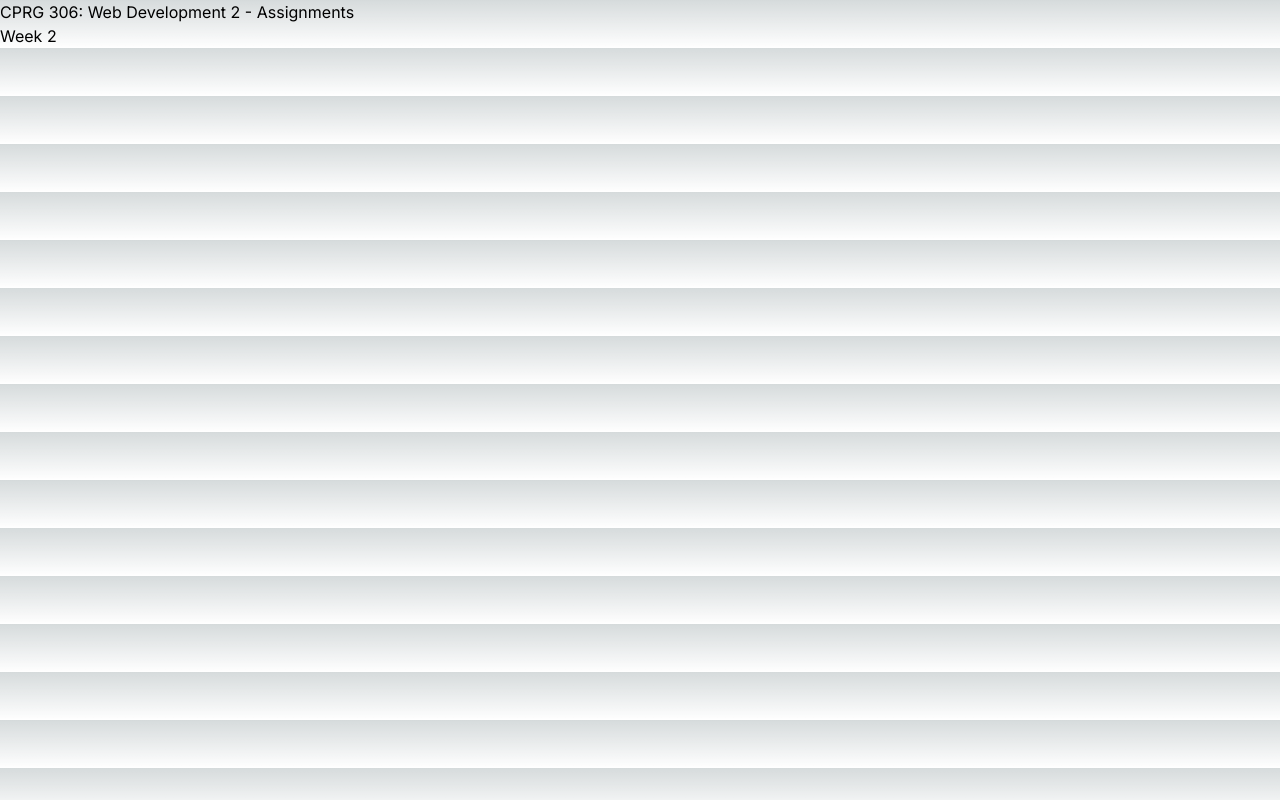
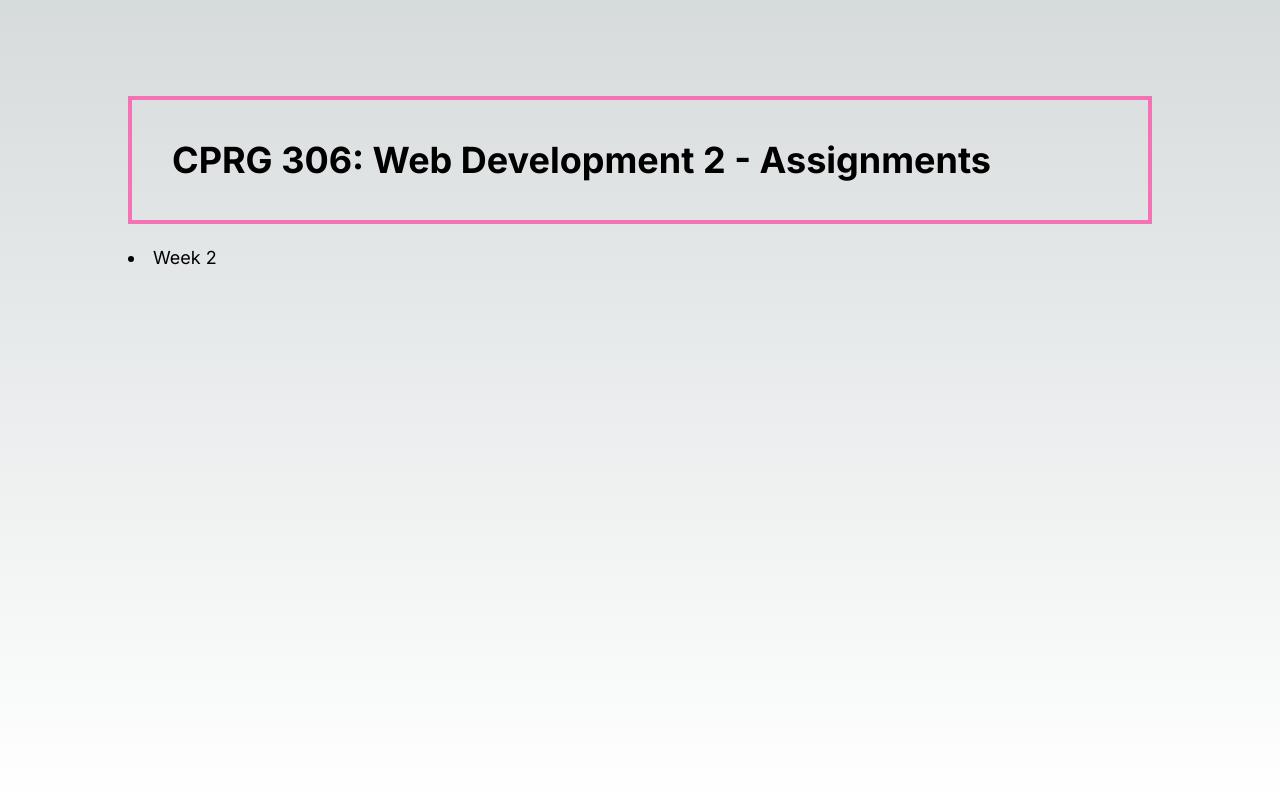
Before and after one commit to YukiHyuga/cprg306-assignments, a Next.js app: page / in a window 1280 px wide. Built offline with nearby package versions, Linux system fonts and the light colour scheme.

Commit message:
Update page.js

```diff
--- a/app/page.js
+++ b/app/page.js
@@ -3,9 +3,15 @@
 
 export default function Home() {
   return (
-    <main>
-      <h1>CPRG 306: Web Development 2 - Assignments</h1>
+    <main className='flex min-h-screen flex-col items-center justify-between p-24'>
+      <div className="z-10 max-w-5xl w-full items-center justify-between text-sm">
+      <h1 className="text-4xl font-bold mb-5 border-4 border-pink-400 p-10">CPRG 306: Web Development 2 - Assignments</h1>
+      <div className="text-lg">
+      <li className="hover:text-pink-400 hover:border-hover">
       <Link href={"/week-2"}>Week 2</Link>
+      </li>
+      </div>
+    </div>
     </main>
   )
 }
```
